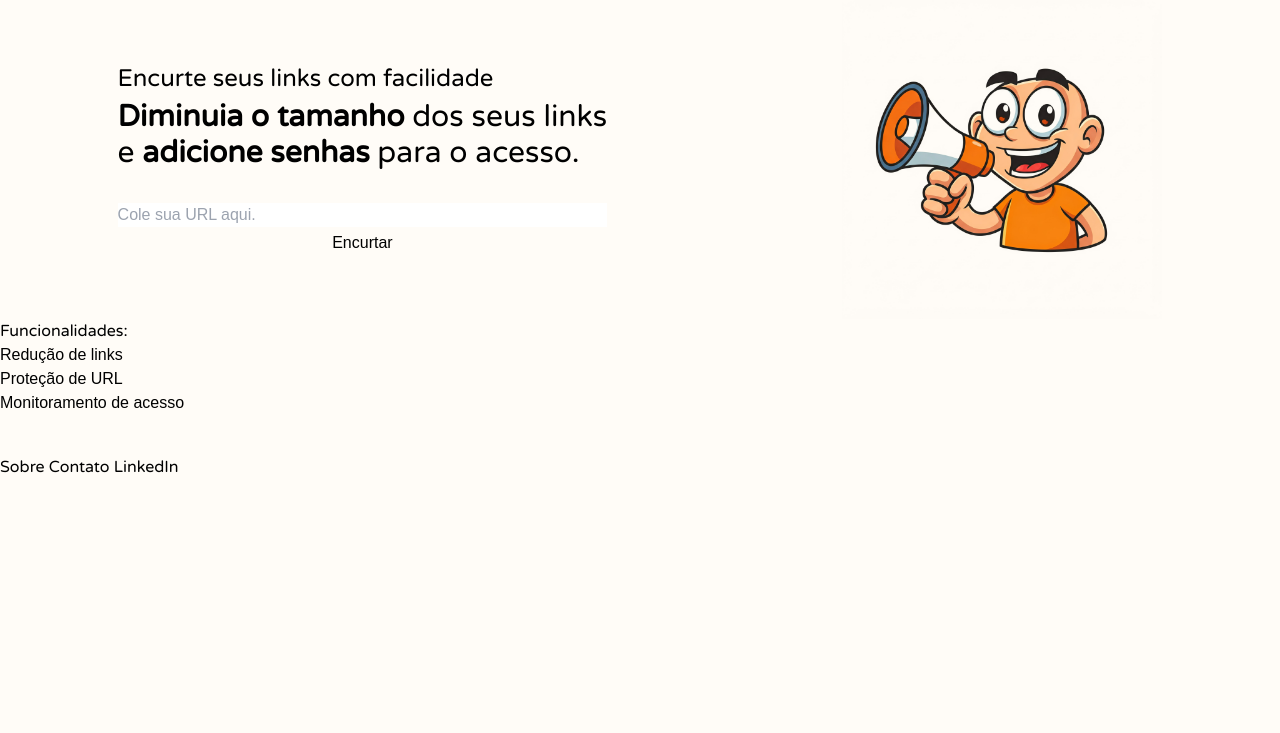
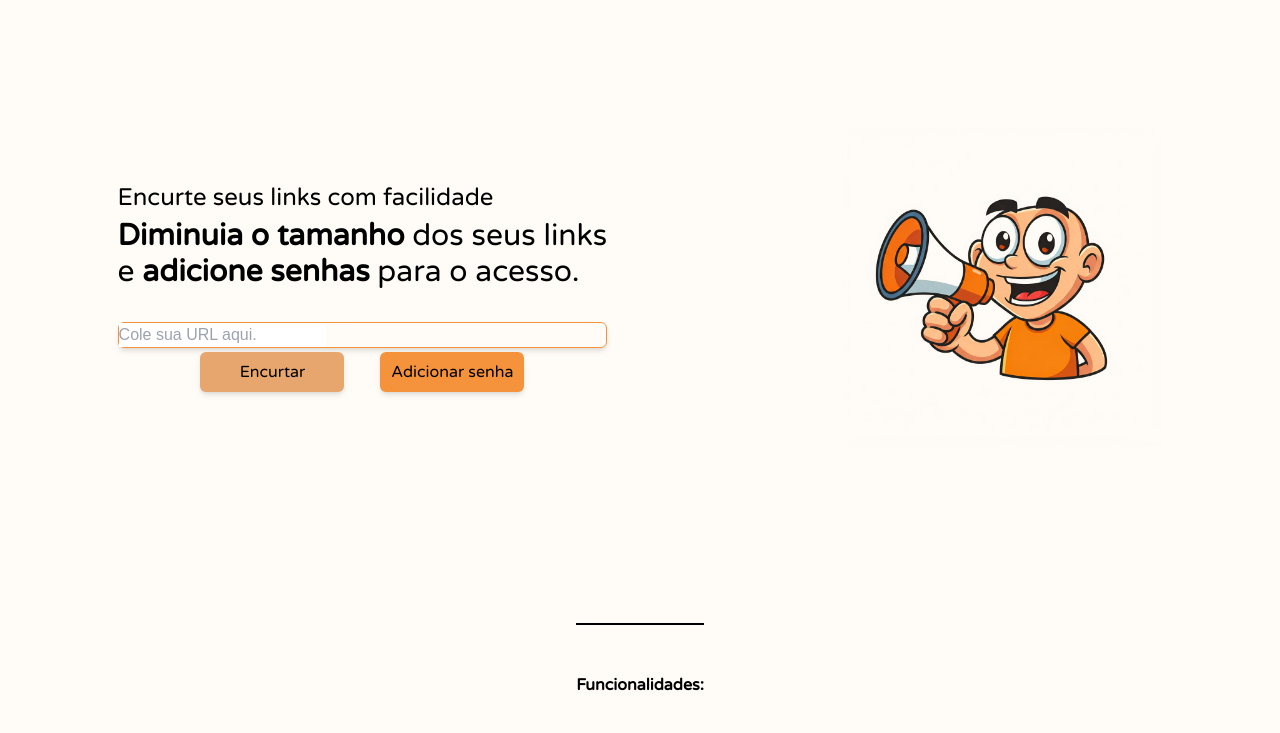
Before and after one commit to gabrsantos1/redux-link, a website: page public/index.html in a window 1280 px wide. Shown: the part 67-800 px from the top of the page. Drawn offline with Linux system fonts and the light colour scheme.

Commit message:
homepage almost finished

```diff
--- a/public/index.html
+++ b/public/index.html
@@ -12,6 +12,7 @@
     <title>Redux Link</title>
     <link rel="stylesheet" href="style.css" />
   </head>
+
   <body>
     <header
       class="flex flex-row items-center justify-around bg-gradient-to-r from-primary-100 to-primary-50"
@@ -19,12 +20,12 @@
       <img class="w-16 h-16" src="/img/logo.jpg" alt="logo site" />
       <nav class="flex gap-6">
         <a class="font-varela hover:font-bold"> Sobre </a>
-        <a class="font-varela"> Contato </a>
+        <a class="font-varela hover:font-bold"> Contato </a>
       </nav>
     </header>
 
     <main class="border-t-2 border-t-black">
-      <section class="flex flex-row items-center justify-around">
+      <section class="flex flex-row items-center justify-around mt-32">
         <div class="flex flex-col gap-1">
           <h1 class="font-varela text-2xl">
             Encurte seus links com facilidade
@@ -34,8 +35,21 @@
             e <strong>adicione senhas</strong> para o acesso.
           </h3>
           <br />
-          <input type="text" placeholder="Cole sua URL aqui." />
-          <button class="rounded-md">Encurtar</button>
+          <div class="border border-primary-50 rounded-md shadow-md">
+            <input type="text" placeholder="Cole sua URL aqui." />
+          </div>
+          <div class="flex flex-row gap-x-9 justify-center">
+            <button
+              class="font-varela rounded-md bg-primary-20 shadow-md transition ease-in-out delay-70 hover:bg-primary-100 w-36 h-10"
+            >
+              Encurtar
+            </button>
+            <button
+              class="font-varela rounded-md bg-primary-50 shadow-md transition ease-in-out delay-70 hover:bg-primary-100 w-36 h-10"
+            >
+              Adicionar senha
+            </button>
+          </div>
         </div>
         <img
           class="w-80 h-80"
@@ -44,20 +58,24 @@
         />
       </section>
 
-      <section>
-        <h1 class="font-varela">Funcionalidades:</h1>
-        <ul>
-          <li>Redução de links</li>
-          <li>Proteção de URL</li>
-          <li>Monitoramento de acesso</li>
-        </ul>
+      <section class="font-varela flex flex-col items-center gap-5 mt-44">
+        <h1 class="border-t-2 border-t-black pt-12 font-semibold mb-8">
+          Funcionalidades:
+        </h1>
+        <p>1. Redução de links: encurta o tamanho dos seus links.</p>
+        <p>2. Proteção de URL: possibilita a adição de senhas para o acesso.</p>
+        <p>
+          3. Monitoramento de acesso: permite acompanhar os acessos ao seu link.
+        </p>
       </section>
     </main>
 
-    <footer class="font-varela my-10">
+    <footer
+      class="font-varela my-10 border-t-2 border-t-black p-5 flex flex-row justify-center gap-x-10 bg-gradient-to-l from-yellow-700 to-yellow-800"
+    >
       <a>Sobre</a>
       <a>Contato</a>
-      <a>LinkedIn</a>
+      <a href="https://www.linkedin.com/in/gabrielfasantos/">LinkedIn</a>
     </footer>
   </body>
 </html>
```
Also changed, not shown: public/style.css.
